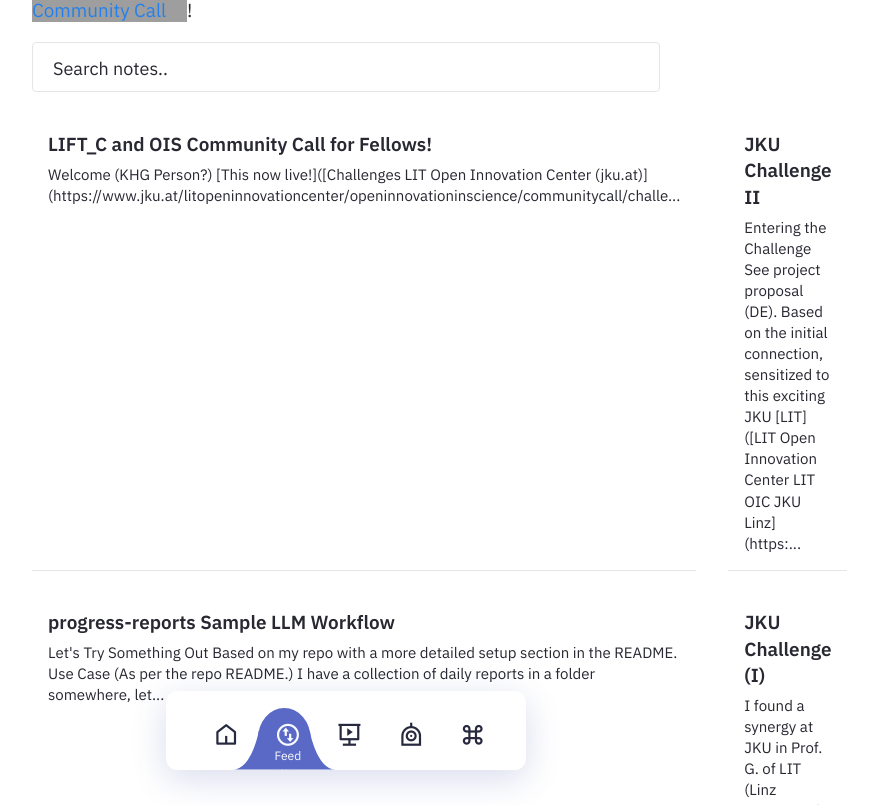
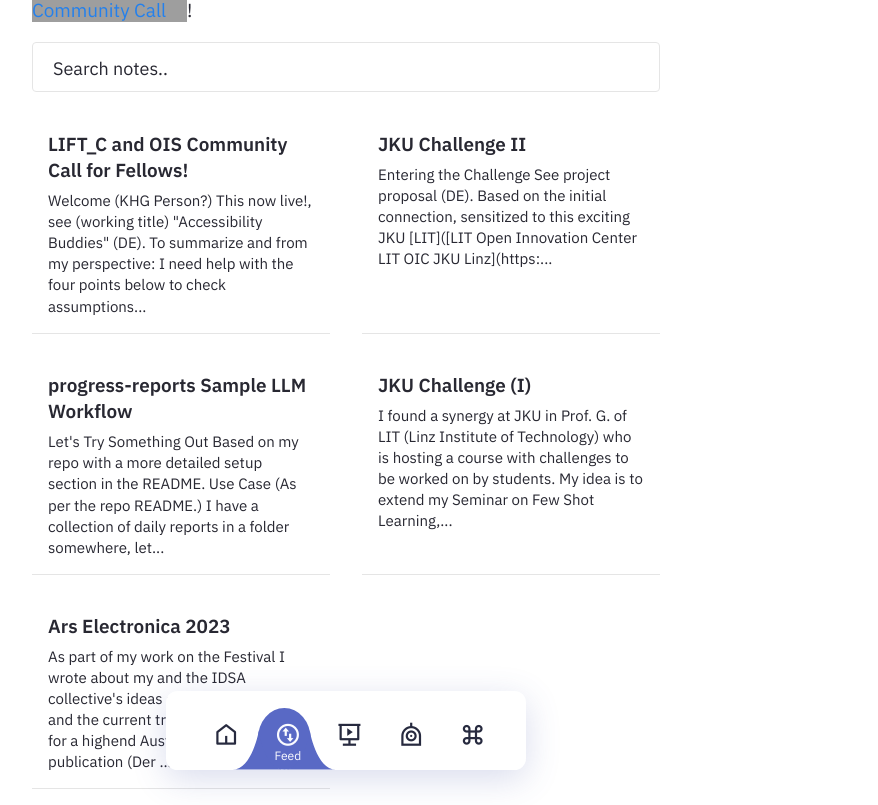
Before and after one commit to heseltime/heseltime.github.io, a Jekyll site: the page built from pages/notes.md, in a window 1280 px wide and 900 px high, scrolled down 1327 px, cut to the strip 95-900 px from the top of the window. Shown: the whole strip, without its empty margins (294-1172 px from the left). Built offline with Jekyll 4.4.1, drawn with Linux system fonts in a browser that asks for light colours; some of the changed lines change nothing that is shown; grey boxes are pictures that could not be loaded.

Commit message:
Fix Linking in Feed

```diff
--- a/_notes/Public/LIFT_C and OIS Community Call for Fellows!.md
+++ b/_notes/Public/LIFT_C and OIS Community Call for Fellows!.md
@@ -5,7 +5,7 @@
 ---
 # Welcome (KHG Person?)
 
-[This now live!]([Challenges | LIT Open Innovation Center (jku.at)](https://www.jku.at/lit-open-innovation-center/open-innovation-in-science/community-call/challenges/)), see (working title) "Accessibility Buddies" (DE).
+[This now live!](https://www.jku.at/lit-open-innovation-center/open-innovation-in-science/community-call/challenges/), see (working title) "Accessibility Buddies" (DE).
 
 To summarize and from my perspective: I need help with the four points below to check assumptions and clean up data going into my thesis, but I think the potential of the project outlined here goes beyond an academic research project alone and I am happy and honored that [LIFT_C (Institute for Transformative Change)](https://www.jku.at/lift-c/) and the [OIC (Open Innovation Center)](https://www.jku.at/campus/der-jku-campus/campusfuehrung/self-guided-jku-campus-tour/oic/)/[Open Innovation in Science](https://www.jku.at/lit-open-innovation-center/open-innovation-in-science/) (with [LBG (Ludwig Boltzmann Gesellschaft)](https://ois.lbg.ac.at/)) agree.
 
```
Also changed, not shown: _notes/[Challenges.md (added).
